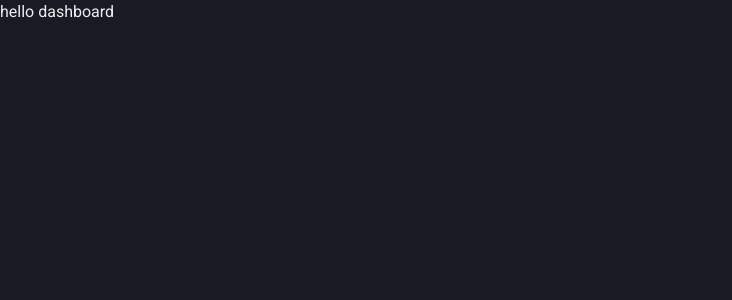
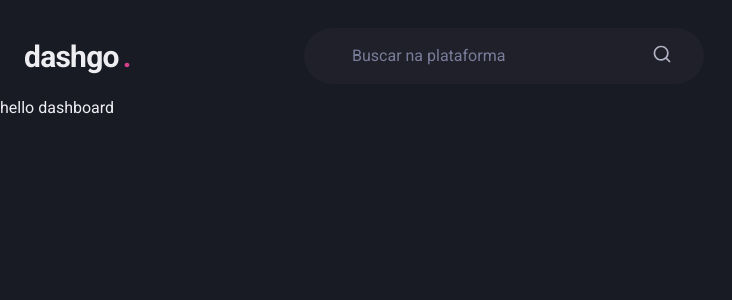
Before and after one commit to dnldmp/dashgo, a Next.js app: page /dashboard in a window 1280 px wide. Shown: the top 300 px of the page, without its empty margins (0-732 px from the left). Built offline with nearby package versions, Linux system fonts and the light colour scheme.

Commit message:
adding head component

```diff
--- a/package.json
+++ b/package.json
@@ -15,7 +15,8 @@
     "framer-motion": "^4.1.15",
     "next": "10.2.0",
     "react": "17.0.2",
-    "react-dom": "17.0.2"
+    "react-dom": "17.0.2",
+    "react-icons": "^4.2.0"
   },
   "devDependencies": {
     "@types/node": "^15.0.2",
--- /dev/null
+++ b/src/components/Header.tsx
@@ -0,0 +1,51 @@
+import { Flex, Text, Input, Icon } from '@chakra-ui/react'
+import { RiSearchLine } from 'react-icons/ri'
+
+export function Header(){
+  return (
+    <Flex
+      w="100%"
+      as="header"
+      maxW={1480}
+      h="20"
+      mx="auto"
+      mt="4"
+      align="center"
+      px="6"
+    >
+      <Text
+        fontSize="3xl"
+        fontWeight="bold"
+        letterSpacing="tight"
+        w="64"
+      >
+        dashgo
+        <Text as="span" ml="1" color="pink.500">.</Text>
+      </Text>
+      <Flex
+        as="label"
+        flex="1"
+        py="4"
+        px="8"
+        ml="6"
+        maxW={400}
+        alignSelf="center"
+        color="gray.200"
+        position="relative"
+        bg="gray.800"
+        borderRadius="full"
+      >
+        <Input
+          color="gray.50"
+          variant="unstyled"
+          placeholder="Buscar na plataforma"
+          _placeholder={{ color: "gray.400"}}
+          px="4"
+          mr="4"
+        />
+        <Icon as={RiSearchLine} fontSize="20"/>
+      </Flex>
+
+    </Flex>
+  )
+}
--- a/src/pages/dashboard.tsx
+++ b/src/pages/dashboard.tsx
@@ -1,5 +1,10 @@
+import { Header } from '../components/Header';
+
 export default function Dashboard(){
   return (
-    <h1>hello dashboard</h1>
+    <div>
+      <Header />
+      <h1>hello dashboard</h1>
+    </div>
   )
 }
```
Also changed, not shown: 1 other file (tests, documents, lock files or other folders).
